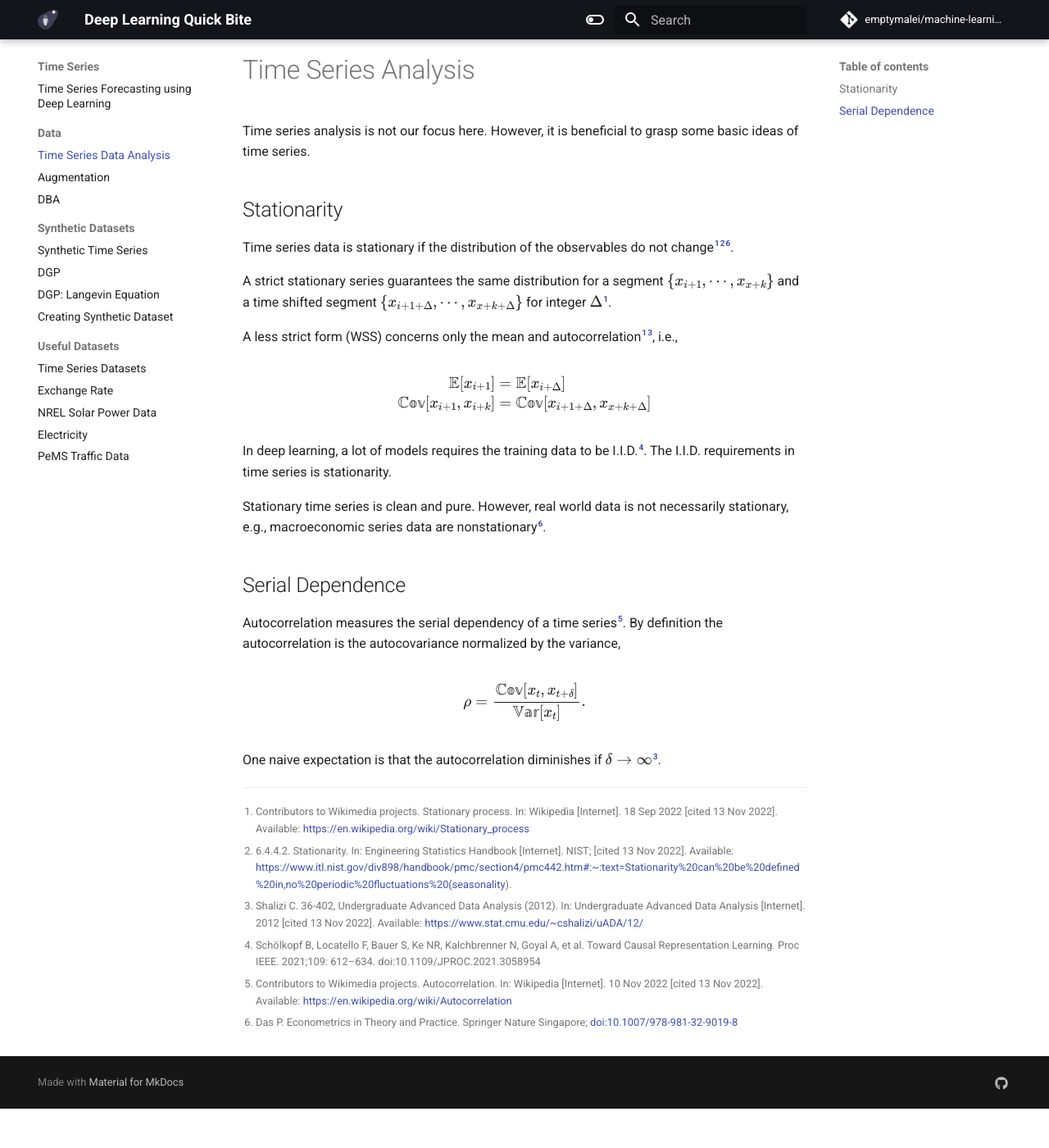
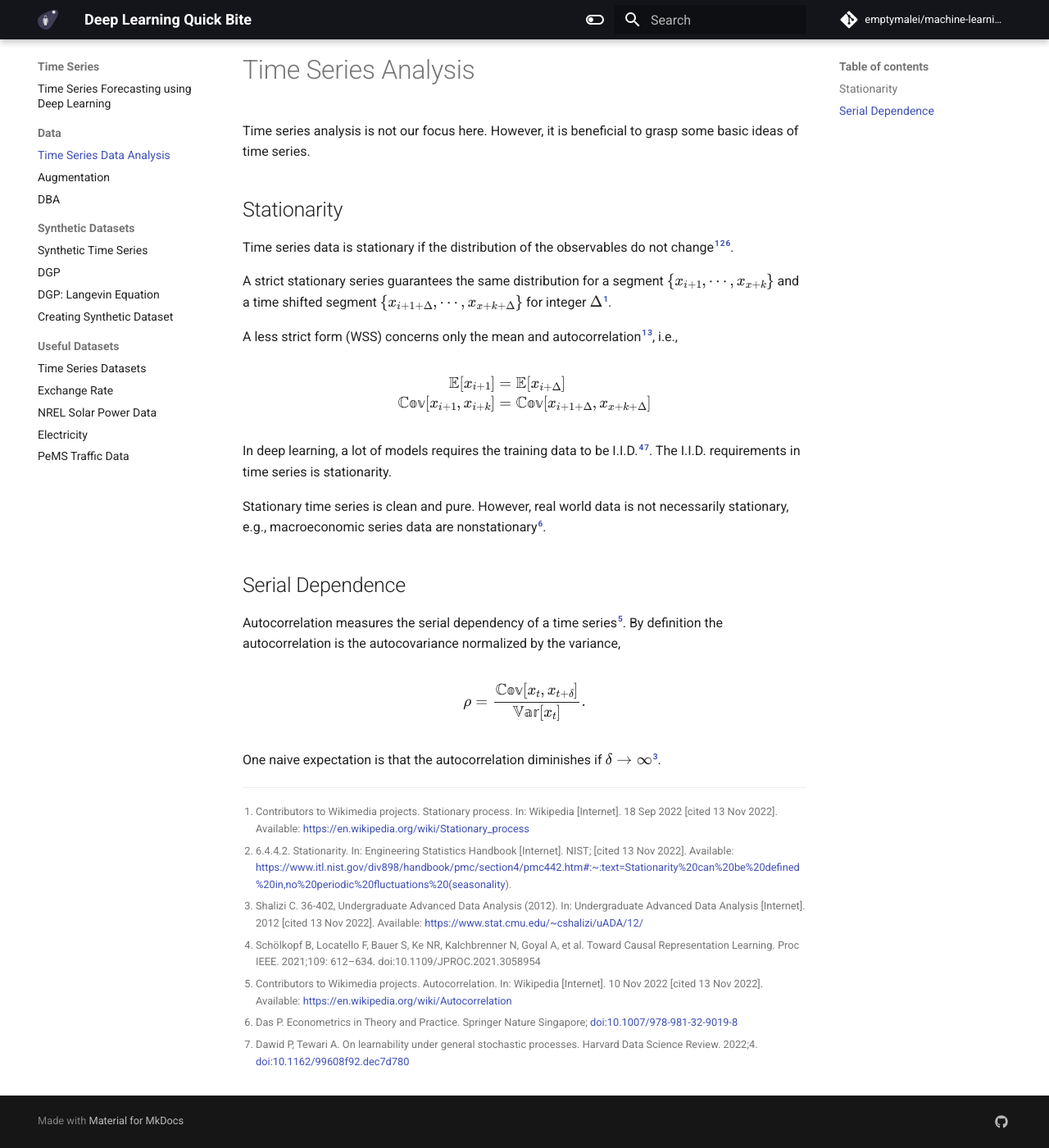
Before and after one commit to emptymalei/deep-learning, an MkDocs documentation site: the page built from dl/time-series/timeseries-data.analysis.md, in a window 1280 px wide and 1400 px high, scrolled down 81 px. Shown: the whole window at 82% size. Built offline with MkDocs 1.6.1 and Material for MkDocs 9.7.7, drawn with Linux system fonts in a browser that asks for light colours; comment, search, counter and statistics services are not loaded; before the commit the page ends 1433 px from its top, so only the background shows below that; part of the change alters nothing that is shown.

Commit message:
add reference

```diff
--- a/dl/time-series/timeseries-data.analysis.md
+++ b/dl/time-series/timeseries-data.analysis.md
@@ -17,7 +17,7 @@ $$
 \end{align}
 $$
 
-In deep learning, a lot of models requires the training data to be I.I.D.[^Schoelkopf2021]. The I.I.D. requirements in time series is stationarity.
+In deep learning, a lot of models requires the training data to be I.I.D.[^Schoelkopf2021][^Dawid2022]. The I.I.D. requirements in time series is stationarity.
 
 Stationary time series is clean and pure. However, real world data is not necessarily stationary, e.g., macroeconomic series data are nonstationary[^Das2019].
 
@@ -38,3 +38,4 @@ One naive expectation is that the autocorrelation diminishes if $\delta \to \inf
 [^Schoelkopf2021]: Schölkopf B, Locatello F, Bauer S, Ke NR, Kalchbrenner N, Goyal A, et al. Toward Causal Representation Learning. Proc IEEE. 2021;109: 612–634. doi:10.1109/JPROC.2021.3058954
 [^wiki-autocorrelation]: Contributors to Wikimedia projects. Autocorrelation. In: Wikipedia [Internet]. 10 Nov 2022 [cited 13 Nov 2022]. Available: https://en.wikipedia.org/wiki/Autocorrelation
 [^Das2019]: Das P. Econometrics in Theory and Practice. Springer Nature Singapore; [doi:10.1007/978-981-32-9019-8](https://link.springer.com/book/10.1007/978-981-32-9019-8)
+[^Dawid2022]: Dawid P, Tewari A. On learnability under general stochastic processes. Harvard Data Science Review. 2022;4. [doi:10.1162/99608f92.dec7d780](https://hdsr.mitpress.mit.edu/pub/qixx99zn/release/1)
```
